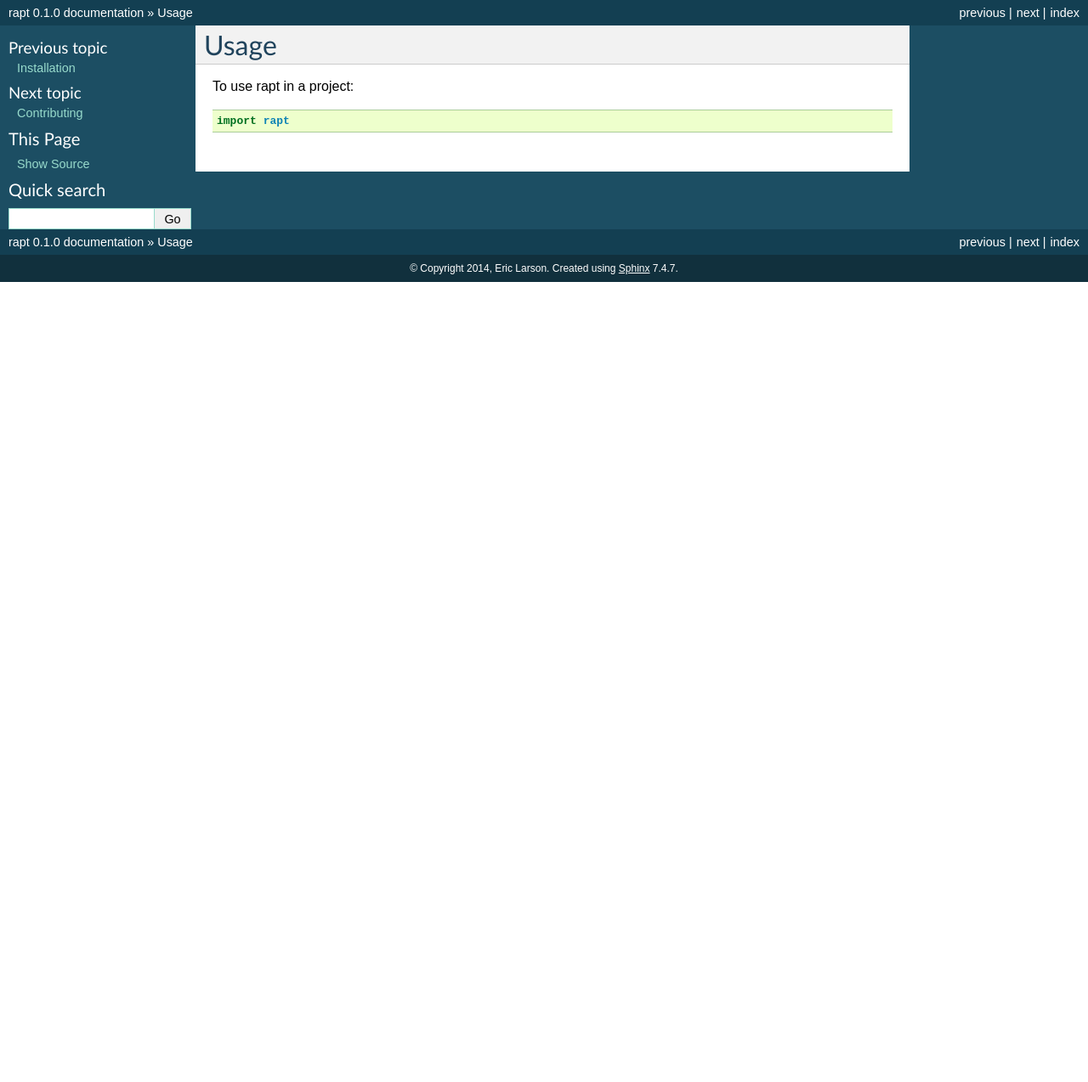
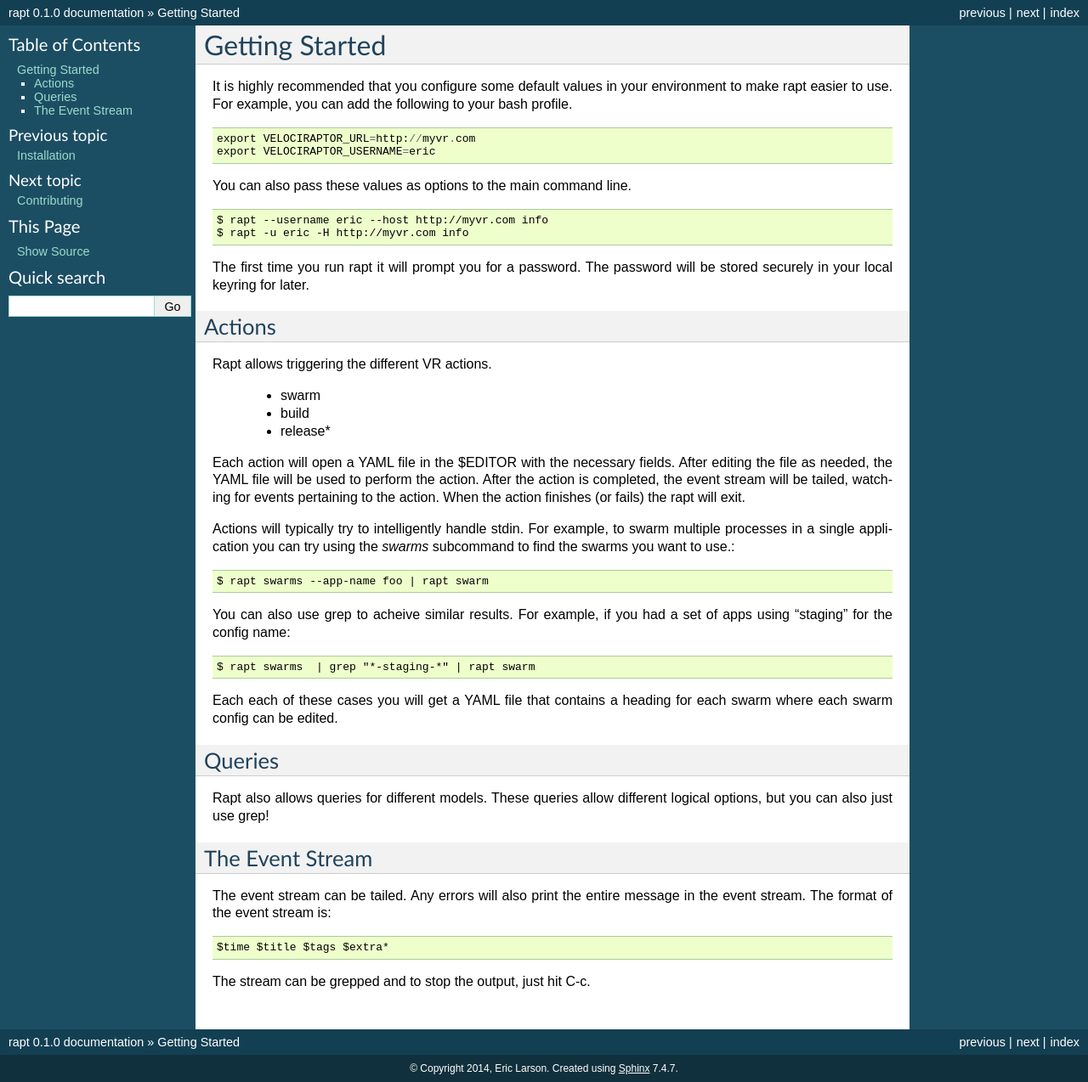
Before and after one commit to yougov/rapt, a Sphinx documentation site: the page built from docs/usage.rst, in a window 1280 px wide. Shown: the whole page at 85% size. Built offline with Sphinx 7.4.7, drawn with Linux system fonts in a browser that asks for light colours; before the commit the page ends 900 px from its top, so only the background shows below that.

Commit message:
Add some basic docs.

```diff
--- a/docs/installation.rst
+++ b/docs/installation.rst
@@ -4,9 +4,4 @@ Installation
 
 At the command line::
 
-    $ easy_install rapt
-
-Or, if you have virtualenvwrapper installed::
-
-    $ mkvirtualenv rapt
     $ pip install rapt
--- a/docs/usage.rst
+++ b/docs/usage.rst
@@ -1,7 +1,65 @@
-========
-Usage
-========
+===============
+Getting Started
+===============
 
-To use rapt in a project::
+It is highly recommended that you configure some default values in
+your environment to make rapt easier to use. For example, you can add
+the following to your bash profile. ::
 
-    import rapt
+  export VELOCIRAPTOR_URL=http://myvr.com
+  export VELOCIRAPTOR_USERNAME=eric
+
+You can also pass these values as options to the main command line. ::
+
+  $ rapt --username eric --host http://myvr.com info
+  $ rapt -u eric -H http://myvr.com info
+
+The first time you run rapt it will prompt you for a password. The
+password will be stored securely in your local keyring for later.
+
+Actions
+=======
+
+Rapt allows triggering the different VR actions.
+
+ - swarm
+ - build
+ - release*
+
+Each action will open a YAML file in the $EDITOR with the necessary
+fields. After editing the file as needed, the YAML file will be used
+to perform the action. After the action is completed, the event stream
+will be tailed, watching for events pertaining to the action. When the
+action finishes (or fails) the rapt will exit.
+
+Actions will typically try to intelligently handle stdin. For example,
+to swarm multiple processes in a single application you can try using
+the `swarms` subcommand to find the swarms you want to use.::
+
+  $ rapt swarms --app-name foo | rapt swarm
+
+You can also use grep to acheive similar results. For example, if you
+had a set of apps using "staging" for the config name: ::
+
+  $ rapt swarms  | grep "*-staging-*" | rapt swarm
+
+Each each of these cases you will get a YAML file that contains a
+heading for each swarm where each swarm config can be edited.
+
+
+Queries
+=======
+
+Rapt also allows queries for different models. These queries allow
+different logical options, but you can also just use grep!
+
+
+The Event Stream
+================
+
+The event stream can be tailed. Any errors will also print the entire
+message in the event stream. The format of the event stream is: ::
+
+  $time $title $tags $extra*
+
+The stream can be grepped and to stop the output, just hit C-c.
```
